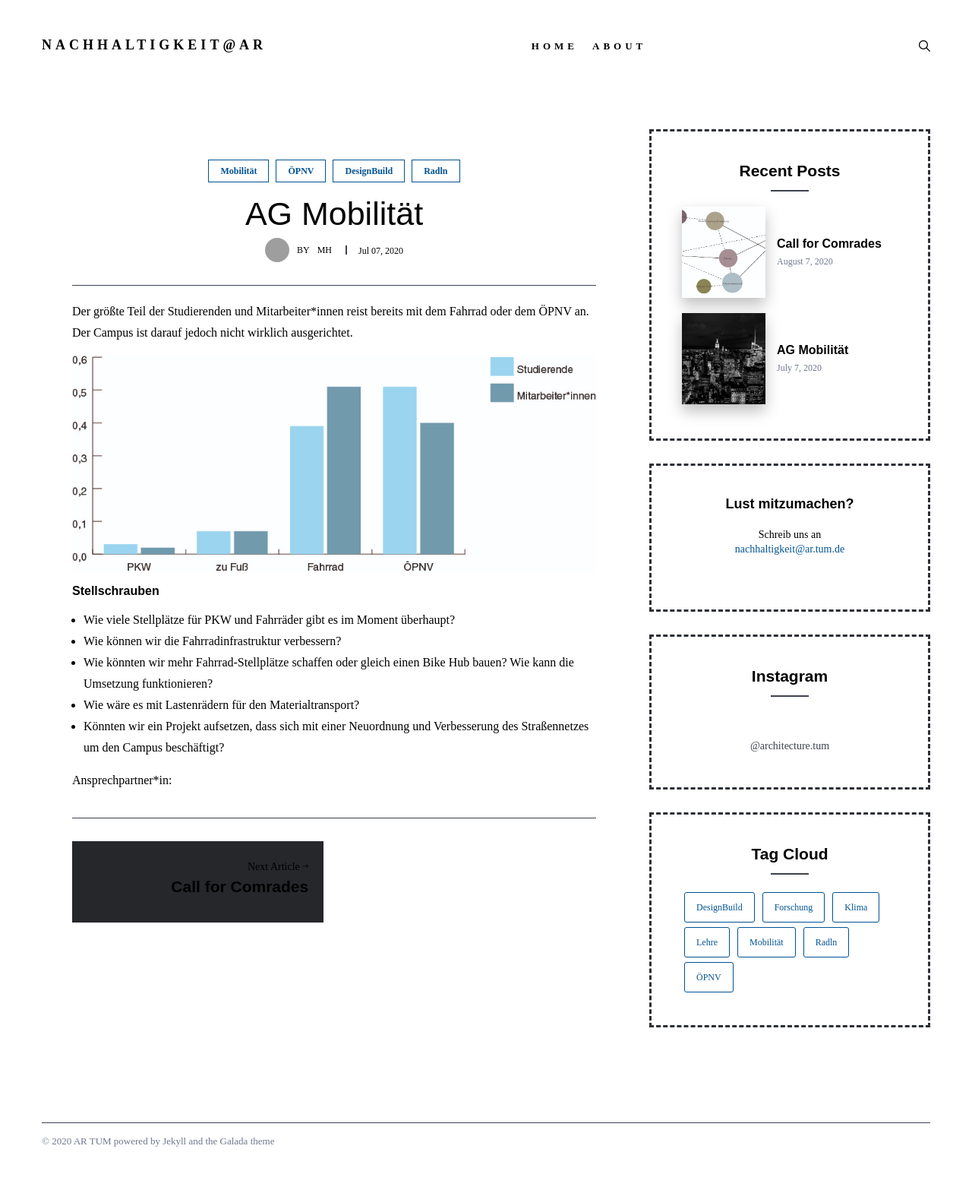
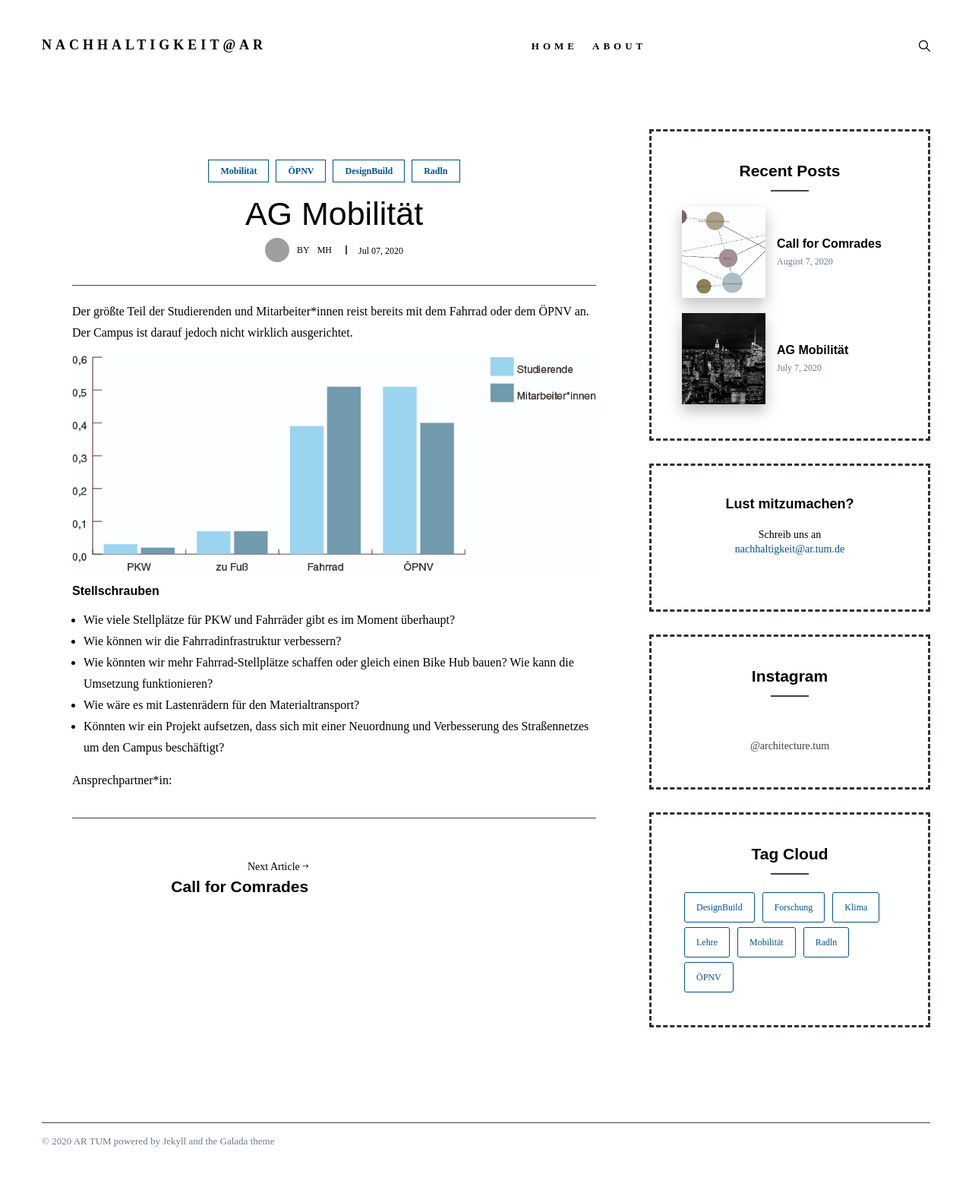
Before and after one commit to hingstarne/artumnachhaltigkeit, a Jekyll site: the page built from _posts/2020-07-07-mobilität.markdown, in a window 1280 px wide. Shown: the whole page at 76% size. Built offline with Jekyll 4.4.1, drawn with Linux system fonts in a browser that asks for light colours; nearby versions of some CDN libraries; some web fonts are replaced; grey boxes are pictures that could not be loaded.

Commit message:
change post nav

```diff
--- a/_sass/4-layouts/_post.scss
+++ b/_sass/4-layouts/_post.scss
@@ -162,7 +162,7 @@
 .prev, .next {
   flex-basis: 100%;
   padding: 15px;
-  background: #26272B;
+  background: rgba($white, .95);
   &:hover {
     background: darken(#26272B, 3%);
     .post-nav-title {
```
